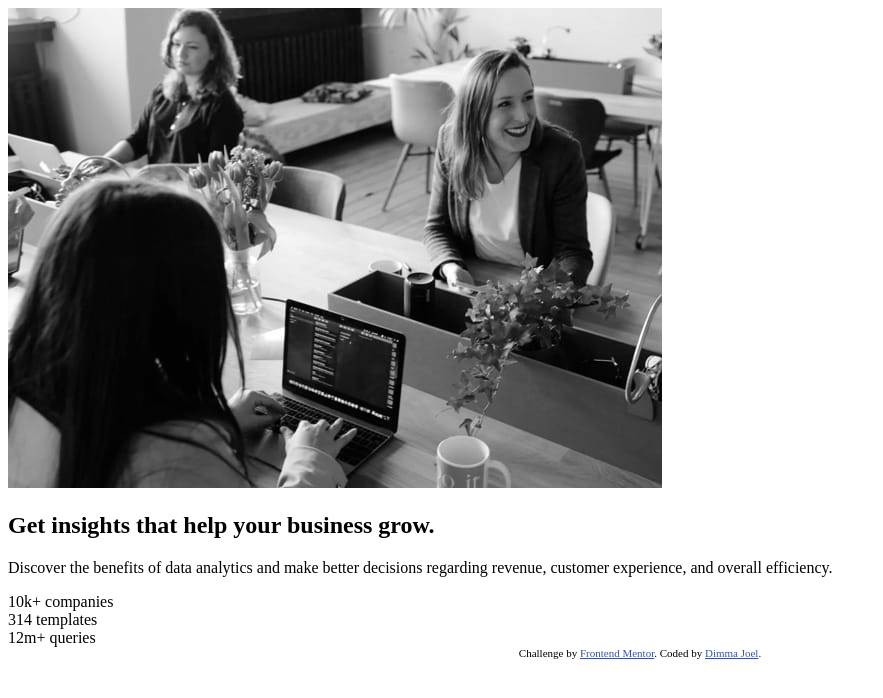
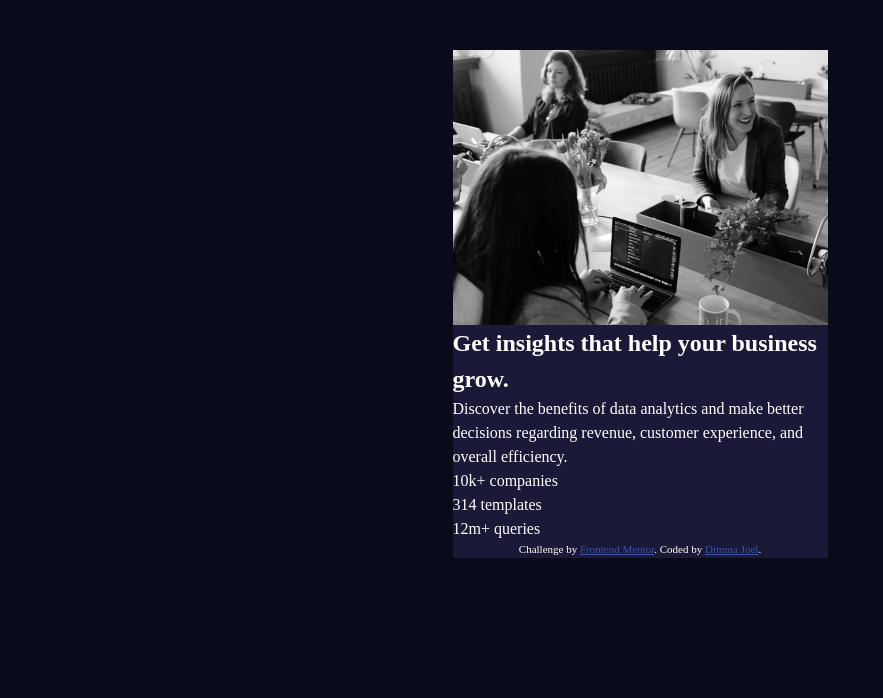
Before and after one commit to Dimma-Joel/frontend-mentor-challenges, a plain HTML site: page stats-preview-card-component-main/stats-preview-card-component-main/index.html in a window 1280 px wide. Shown: the whole page, without its empty margins (0-883 px from the left). Drawn offline with Linux system fonts and the light colour scheme.

Commit message:
Imported fonts to the css file

```diff
--- a/stats-preview-card-component-main/stats-preview-card-component-main/index.html
+++ b/stats-preview-card-component-main/stats-preview-card-component-main/index.html
@@ -3,7 +3,6 @@
   <head>
     <meta charset="UTF-8" />
     <meta name="viewport" content="width=device-width, initial-scale=1.0" />
-    <!-- displays site properly based on user's device -->
     <link
       rel="icon"
       type="image/png"
@@ -14,10 +13,9 @@
     <link rel="stylesheet" href="styles.css" />
   </head>
   <body>
-    <main>
+    <main class="container">
       <img src="images/image-header-mobile.jpg" alt="Header Image" />
       <h2>Get insights that help your business grow.</h2>
-
       <p>
         Discover the benefits of data analytics and make better decisions
         regarding revenue, customer experience, and overall efficiency.
--- a/stats-preview-card-component-main/stats-preview-card-component-main/styles.css
+++ b/stats-preview-card-component-main/stats-preview-card-component-main/styles.css
@@ -1,3 +1,83 @@
+@import url("https://fonts.googleapis.com/css2?family=Inter:ital,opsz,wght@0,14..32,100..900;1,14..32,100..900&display=swap");
+
+@import url("https://fonts.googleapis.com/css2?family=Lexend+Deca:wght@100..900&display=swap");
+
+/* .lexend-deca-<uniquifier > {
+  font-family: "Lexend Deca", serif;
+  font-optical-sizing: auto;
+  font-weight: <weight>;
+  font-style: normal;
+} */
+
+/* .inter-<uniquifier > {
+  font-family: "Inter", serif;
+  font-optical-sizing: auto;
+  font-weight: <weight>;
+  font-style: normal;
+} */
+
+*,
+*::after,
+*::before {
+  box-sizing: border-box;
+}
+
+* {
+  margin: 0;
+}
+
+* {
+  line-height: 1.5;
+}
+
+img,
+picture,
+video,
+canvas,
+svg {
+  display: block;
+  max-width: 100%;
+}
+
+input,
+button,
+textarea,
+select {
+  font: inherit;
+}
+
+p,
+h1,
+h2,
+h3,
+h4,
+h5,
+h6 {
+  overflow-wrap: break-word;
+}
+
+p {
+  text-wrap: pretty;
+}
+
+body {
+  background: hsl(233, 47%, 7%);
+}
+
+.container {
+  width: 375px;
+  background-color: hsl(244, 38%, 16%);
+  color: hsl(0, 0%, 100%);
+  margin: 50px auto;
+}
+
+/* h2,
+p,
+div {
+  padding: 2rem;
+  font-size: 2rem;
+} */
+
 .attribution {
   font-size: 11px;
   text-align: center;
```
